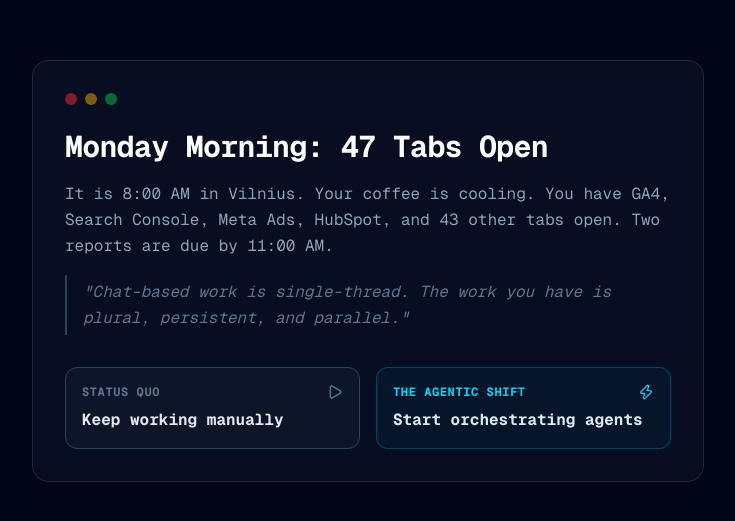
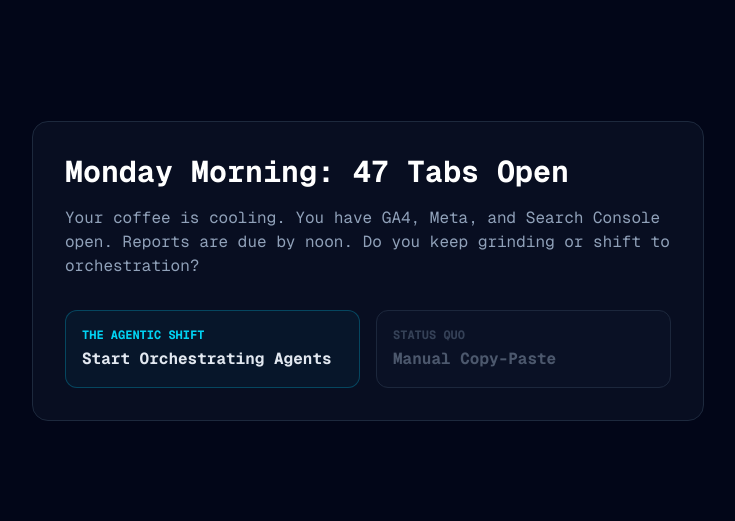
Before and after one commit to aurimasAPG/codex-game, a Next.js app: page / in a window 1280 px wide. Shown: the part 129-650 px from the top of the page, without its empty margins (272-1007 px from the left). Built offline with nearby package versions, Linux system fonts and the light colour scheme.

Commit message:
Fix AutomationSimulator prop types and stabilize build

```diff
--- a/src/components/game/AutomationSimulator.tsx
+++ b/src/components/game/AutomationSimulator.tsx
@@ -36,7 +36,7 @@ const DEFAULT_AUTOMATIONS: Automation[] = [
   { id: '4', name: 'Anomaly Thread Trigger', trigger: 'Event: CPA > 25%', lastRun: 'Yesterday', status: 'error', impact: 'Risk Mitigation' },
 ];
 
-export function AutomationSimulator() {
+export function AutomationSimulator({ onComplete }: { onComplete?: () => void }) {
   const { addXp } = useGame();
   const [automations, setAutomations] = useState<Automation[]>(DEFAULT_AUTOMATIONS);
   const [logs, setLogs] = useState<string[]>(['[SYSTEM] Core orchestration engines online...', '[IDLE] Waiting for scheduled triggers...']);
--- a/src/components/game/GameContainer.tsx
+++ b/src/components/game/GameContainer.tsx
@@ -4,11 +4,26 @@ import { useGame } from '@/context/GameContext';
 import { motion, AnimatePresence } from 'framer-motion';
 import { cn } from '@/lib/utils';
 import { Terminal, Layers, BookOpen, Zap, MousePointer2, Globe, Brain, Users, ShieldCheck, Calendar, ArrowRight, Play, CheckCircle2, X } from 'lucide-react';
-import { scenarios, modules } from '@/data/content';
+import { InteractiveMission } from './InteractiveMission';
+import { AgencyControlRoom } from './AgencyControlRoom';
+import { AutomationSimulator } from './AutomationSimulator';
 
 const iconMap: Record<string, any> = {
   Terminal, Layers, BookOpen, Zap, MousePointer2, Globe, Brain, Users, ShieldCheck, Calendar
 };
+
+const modules = [
+  { id: 'intro', icon: 'Terminal', title: 'Why Chat Isn’t Enough', description: 'Learn why the single-thread model of ChatGPT hits a ceiling.' },
+  { id: 'threads', icon: 'Layers', title: 'Parallel Threads', description: 'Master running multiple campaign operations simultaneously.' },
+  { id: 'skills', icon: 'BookOpen', title: 'Skills & Playbooks', description: 'Turn prompts into scalable, executable agency skills.' },
+  { id: 'automations', icon: 'Zap', title: 'Automations', description: 'Set up the 5 core always-on marketing automations.' },
+  { id: 'computer-use', icon: 'MousePointer2', title: 'Computer Use', description: 'When the agent takes the wheel of your browser.' },
+  { id: 'intelligence', icon: 'Globe', title: 'Intelligence & Research', description: 'Connecting agents to the live web and stack.' },
+  { id: 'memory', icon: 'Brain', title: 'Memory Layer', description: 'Ensure agents never forget a client choice.' },
+  { id: 'orchestration', icon: 'Users', title: 'Orchestration', description: 'Coordinating specialists for complex projects.' },
+  { id: 'governance', icon: 'ShieldCheck', title: 'Governance', description: 'Scaling with safety: knowing when to approve.' },
+  { id: 'plan', icon: 'Calendar', title: '30-Day Plan', description: 'Your final roadmap to an agentic marketing model.' }
+];
 
 export default function GameContainer() {
   const { state, setAgencyStatus, setCurrentModule, completeModule } = useGame();
@@ -83,65 +98,13 @@ export default function GameContainer() {
   );
 }
 
-function OpeningScenario() {
-  const { setAgencyStatus } = useGame();
-  const scenario = scenarios.monday_morning;
-
-  return (
-    <div className="min-h-screen bg-slate-950 flex items-center justify-center p-6 bg-[radial-gradient(circle_at_center,_var(--tw-gradient-stops))] from-slate-900 via-slate-950 to-black">
-      <motion.div
-        initial={{ opacity: 0, y: 20 }}
-        animate={{ opacity: 1, y: 0 }}
-        className="max-w-2xl w-full"
-      >
-        <div className="border border-slate-800 bg-slate-900/50 p-8 rounded-2xl backdrop-blur-sm">
-          <div className="flex gap-2 mb-6">
-            <div className="w-3 h-3 rounded-full bg-red-500/50" />
-            <div className="w-3 h-3 rounded-full bg-yellow-500/50" />
-            <div className="w-3 h-3 rounded-full bg-green-500/50" />
-          </div>
-
-          <h2 className="text-3xl font-bold text-white mb-4 tracking-tight">{scenario.title}</h2>
-          <div className="space-y-4 text-slate-400 leading-relaxed mb-8">
-            <p>{scenario.description}</p>
-            <p className="text-slate-500 italic border-l-2 border-slate-700 pl-4 py-1">
-              "Chat-based work is single-thread. The work you have is plural, persistent, and parallel."
-            </p>
-          </div>
-
-          <div className="grid grid-cols-1 sm:grid-cols-2 gap-4">
-            {scenario.choices.map((choice) => (
-              <button
-                key={choice.id}
-                onClick={() => setAgencyStatus('agentic')}
-                className={cn(
-                  "p-4 rounded-xl border text-left transition-all group",
-                  choice.isAgentic
-                    ? "border-cyan-500/30 bg-cyan-500/5 hover:bg-cyan-500/10 hover:border-cyan-400"
-                    : "border-slate-700 bg-slate-800/30 hover:bg-slate-800/50"
-                )}
-              >
-                <div className="flex items-center justify-between mb-2">
-                  <span className={cn("text-xs font-bold uppercase tracking-wider", choice.isAgentic ? "text-cyan-400" : "text-slate-500")}>
-                    {choice.isAgentic ? "The Agentic Shift" : "Status Quo"}
-                  </span>
-                  {choice.isAgentic ? <Zap className="w-4 h-4 text-cyan-400" /> : <Play className="w-4 h-4 text-slate-500" />}
-                </div>
-                <p className="font-bold text-slate-200 group-hover:text-white transition-colors">{choice.text}</p>
-              </button>
-            ))}
-          </div>
-        </div>
-      </motion.div>
-    </div>
-  );
-}
-
-import { InteractiveMission } from './InteractiveMission';
-import { AgencyControlRoom } from './AgencyControlRoom';
-
 function ModuleLoader({ moduleId }: { moduleId: string }) {
   const { setCurrentModule, completeModule } = useGame();
+
+  const handleComplete = (score: number = 100) => {
+    completeModule(moduleId, score);
+    setCurrentModule(null);
+  };
 
   return (
     <div className="bg-slate-900 rounded-2xl border border-slate-800 p-8 min-h-[500px] flex flex-col items-center justify-center text-center">
@@ -152,44 +115,45 @@ function ModuleLoader({ moduleId }: { moduleId: string }) {
         </button>
       </div>
 
-      {moduleId === 'intro' || moduleId === 'skills' ? (
-        <InteractiveMission
-          moduleId={moduleId}
-          onComplete={(score) => {
-            completeModule(moduleId, score);
-            setCurrentModule(null);
-          }}
-        />
-      ) : moduleId === 'orchestration' ? (
+      {moduleId === 'orchestration' ? (
         <div className="w-full space-y-8">
           <AgencyControlRoom />
-          <button
-            onClick={() => {
-              completeModule(moduleId, 100);
-              setCurrentModule(null);
-            }}
-            className="px-8 py-3 bg-cyan-500 text-black font-bold rounded-xl hover:bg-cyan-400"
-          >
+          <button onClick={() => handleComplete()} className="px-8 py-3 bg-cyan-500 text-black font-bold rounded-xl hover:bg-cyan-400">
             END SIMULATION
           </button>
         </div>
+      ) : moduleId === 'automations' ? (
+        <div className="w-full">
+          <AutomationSimulator onComplete={() => handleComplete()} />
+        </div>
       ) : (
-        <div className="flex flex-col items-center">
-          <p className="text-slate-400 mb-8 max-w-lg">
-            This mission is being initialized using insights from "The Codex Marketer".
-            You will learn how to apply agentic principles to real-world marketing operations.
-          </p>
-          <button
-            onClick={() => {
-              completeModule(moduleId, 100);
-              setCurrentModule(null);
-            }}
-            className="px-6 py-2 bg-cyan-500 text-black font-bold rounded-lg hover:bg-cyan-400 transition-colors"
-          >
-            COMPLETE MOCK MISSION
-          </button>
-        </div>
+        <InteractiveMission
+          moduleId={moduleId}
+          onComplete={(score) => handleComplete(score)}
+        />
       )}
     </div>
   );
 }
+
+function OpeningScenario() {
+  const { setAgencyStatus } = useGame();
+  return (
+    <div className="min-h-screen bg-slate-950 flex items-center justify-center p-6">
+      <div className="max-w-2xl w-full border border-slate-800 bg-slate-900/50 p-8 rounded-2xl">
+        <h2 className="text-3xl font-bold text-white mb-4">Monday Morning: 47 Tabs Open</h2>
+        <p className="text-slate-400 mb-8">Your coffee is cooling. You have GA4, Meta, and Search Console open. Reports are due by noon. Do you keep grinding or shift to orchestration?</p>
+        <div className="grid grid-cols-1 sm:grid-cols-2 gap-4">
+          <button onClick={() => setAgencyStatus('agentic')} className="p-4 rounded-xl border border-cyan-500/30 bg-cyan-500/5 hover:bg-cyan-500/10 text-left">
+            <span className="text-xs font-bold text-cyan-400 block mb-1 uppercase">The Agentic Shift</span>
+            <p className="font-bold text-slate-200">Start Orchestrating Agents</p>
+          </button>
+          <button className="p-4 rounded-xl border border-slate-700 bg-slate-800/30 opacity-50 text-left cursor-not-allowed">
+            <span className="text-xs font-bold text-slate-500 block mb-1 uppercase">Status Quo</span>
+            <p className="font-bold text-slate-400">Manual Copy-Paste</p>
+          </button>
+        </div>
+      </div>
+    </div>
+  );
+}
--- a/src/components/game/InteractiveMission.tsx
+++ b/src/components/game/InteractiveMission.tsx
@@ -27,6 +27,72 @@ const missions = [
       { id: 'a', text: "Tell the agent: 'Be more playful'", correct: false, feedback: "Ephemeral. Prompts are not persistent. Use a Skill.", score: 10 },
       { id: 'b', text: "Create a 'Brand Voice' Skill with explicit do-not-use list", correct: true, feedback: "Exactly. Skills are reusable, persistent playbooks.", score: 100 },
       { id: 'c', text: "Edit every output manually", correct: false, feedback: "You are the bottleneck. Shift to orchestration.", score: 0 }
+    ]
+  },
+  {
+    id: 'threads_m1',
+    moduleId: 'threads',
+    title: "The Multitasking Maze",
+    scenario: "You're juggling a Nordic skincare brand, a B2B SaaS launch, and a fintech promo. How do you prevent Client A's data from bleeding into Client B's ads?",
+    options: [
+      { id: 'a', text: "Use one thread and be very careful", correct: false, feedback: "Human error is inevitable. Context bleed will happen.", score: 0 },
+      { id: 'b', text: "Isolated Worktrees per client", correct: true, feedback: "Correct. Worktrees provide structural isolation, making cross-contamination impossible.", score: 100 },
+      { id: 'c', text: "Clear the chat history every 10 minutes", correct: false, feedback: "Inefficient and you lose all project persistence.", score: 20 }
+    ]
+  },
+  {
+    id: 'computer_use_m1',
+    moduleId: 'computer-use',
+    title: "Legacy Dashboard Extraction",
+    scenario: "You need data from a legacy portal with no API or export button. What's the agentic solution?",
+    options: [
+      { id: 'a', text: "Manually re-type the data into a Sheet", correct: false, feedback: "This is the 'operator-as-glue' trap we're trying to avoid.", score: 0 },
+      { id: 'b', text: "Use Computer Use to screenshot and OCR the GUI", correct: true, feedback: "Exactly. Agents can perceive and drive the GUI just like an intern.", score: 100 },
+      { id: 'c', text: "Ask the client to build an API", correct: false, feedback: "Unrealistic for legacy systems. Use the tools you have.", score: 10 }
+    ]
+  },
+  {
+    id: 'intel_m1',
+    moduleId: 'intelligence',
+    title: "Competitive Intelligence",
+    scenario: "A competitor just dropped 5 new ad variants on the Meta Ad Library. How do you handle the scan?",
+    options: [
+      { id: 'a', text: "Manual daily check of Ad Library", correct: false, feedback: "You will eventually forget or miss a day. Not scalable.", score: 10 },
+      { id: 'b', text: "In-app browser automation with delta summary", correct: true, feedback: "Correct. Use the browser plugin to find changes and summarize the strategy shift.", score: 100 },
+      { id: 'c', text: "Wait for the client to notice", correct: false, feedback: "The 'reactive' model is the opposite of agentic leverage.", score: 0 }
+    ]
+  },
+  {
+    id: 'memory_m1',
+    moduleId: 'memory',
+    title: "The Forgetful Agent",
+    scenario: "Every Monday, you have to remind the AI that 'Revenue' is more important than 'Clicks' for your fintech client. How do you fix this?",
+    options: [
+      { id: 'a', text: "Put it in every prompt", correct: false, feedback: "Prompt debt. It clutters your threads and wastes tokens.", score: 20 },
+      { id: 'b', text: "Add it to the Client Memory layer", correct: true, feedback: "Yes. Memory is the cross-session truth that stays persistent.", score: 100 },
+      { id: 'c', text: "Hope the model learns eventually", correct: false, feedback: "Models don't 'learn' purely from conversation history without persistent memory.", score: 0 }
+    ]
+  },
+  {
+    id: 'gov_m1',
+    moduleId: 'governance',
+    title: "The $50k Mistake",
+    scenario: "You want an agent to optimize ad spend. What approval gate is safest?",
+    options: [
+      { id: 'a', text: "Full Autopilot (spend at will)", correct: false, feedback: "Dangerous. Never give an agent the 'bank password' without a gate.", score: 0 },
+      { id: 'b', text: "Inform & Prepare only", correct: true, feedback: "Correct. Agents suggest; humans publish, spend, and send.", score: 100 },
+      { id: 'c', text: "Approved ranges (up to $500)", correct: false, feedback: "Better, but still risky for core brand actions without review.", score: 50 }
+    ]
+  },
+  {
+    id: 'plan_m1',
+    moduleId: 'plan',
+    title: "The 30-Day Transition",
+    scenario: "What's the first thing you should do when transitioning your agency to an agentic model?",
+    options: [
+      { id: 'a', text: "Replace all staff with agents", correct: false, feedback: "Disastrous. You need human taste more than ever.", score: 0 },
+      { id: 'b', text: "Identify one repetitive 'Work in front of Work' task", correct: true, feedback: "Correct. Start small, build trust with one reliable automation.", score: 100 },
+      { id: 'c', text: "Spend $10k on training courses", correct: false, feedback: "Action beats theory. Build a skill instead.", score: 20 }
     ]
   }
 ];
```
